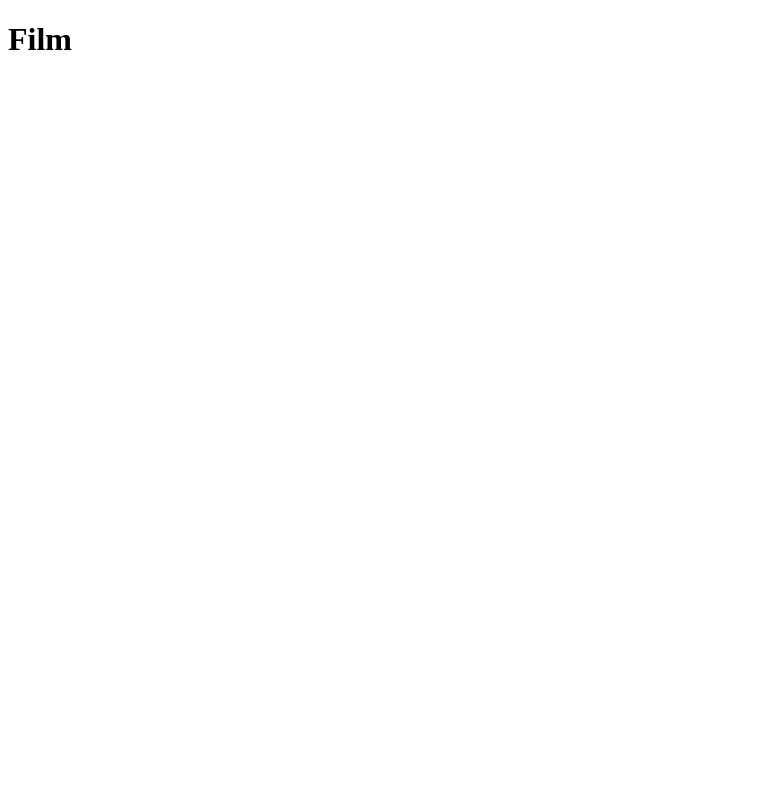
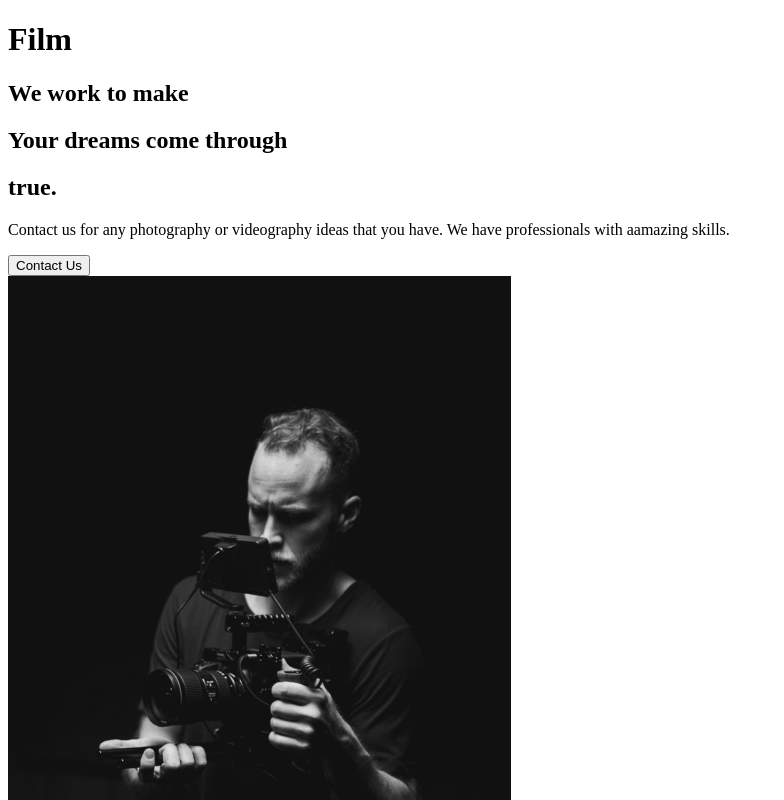
Before and after one commit to ifedayoagboola/capture-react-app, a React (Create React App) app: page / in a window 1280 px wide. Shown: the top 800 px of the page, without its empty margins (0-784 px from the left). Built offline with nearby package versions, Linux system fonts and the light colour scheme.

Commit message:
1.About Section

```diff
--- a/src/App.js
+++ b/src/App.js
@@ -1,9 +1,11 @@
 import React from "react";
+import AboutUs from "./pages/AboutUs";
 
 function App() {
   return (
     <div className="App">
       <h1>Film</h1>
+      <AboutUs />
     </div>
   );
 }
--- /dev/null
+++ b/src/components/AboutSection.js
@@ -0,0 +1,34 @@
+import React from "react";
+import home1 from "../img/home1.png";
+
+const AboutSection = () => {
+  return (
+    <div>
+      <div className="description">
+        <div className="title">
+          <div className="hide">
+            <h2>We work to make</h2>
+          </div>
+          <div className="hide">
+            <h2>
+              Your <span>dreams </span> come through
+            </h2>
+          </div>
+          <div className="hide">
+            <h2>true.</h2>
+          </div>
+        </div>
+        <p>
+          Contact us for any photography or videography ideas that you have. We
+          have professionals with aamazing skills.
+        </p>
+        <button>Contact Us</button>
+      </div>
+      <div className="image">
+        <img src={home1} alt="Guy holding camera" />
+      </div>
+    </div>
+  );
+};
+
+export default AboutSection;
--- /dev/null
+++ b/src/pages/AboutUs.js
@@ -0,0 +1,12 @@
+import React from "react";
+import AboutSection from "../components/AboutSection";
+
+const AboutUs = () => {
+  return (
+    <div>
+      <AboutSection />
+    </div>
+  );
+};
+
+export default AboutUs;
```
